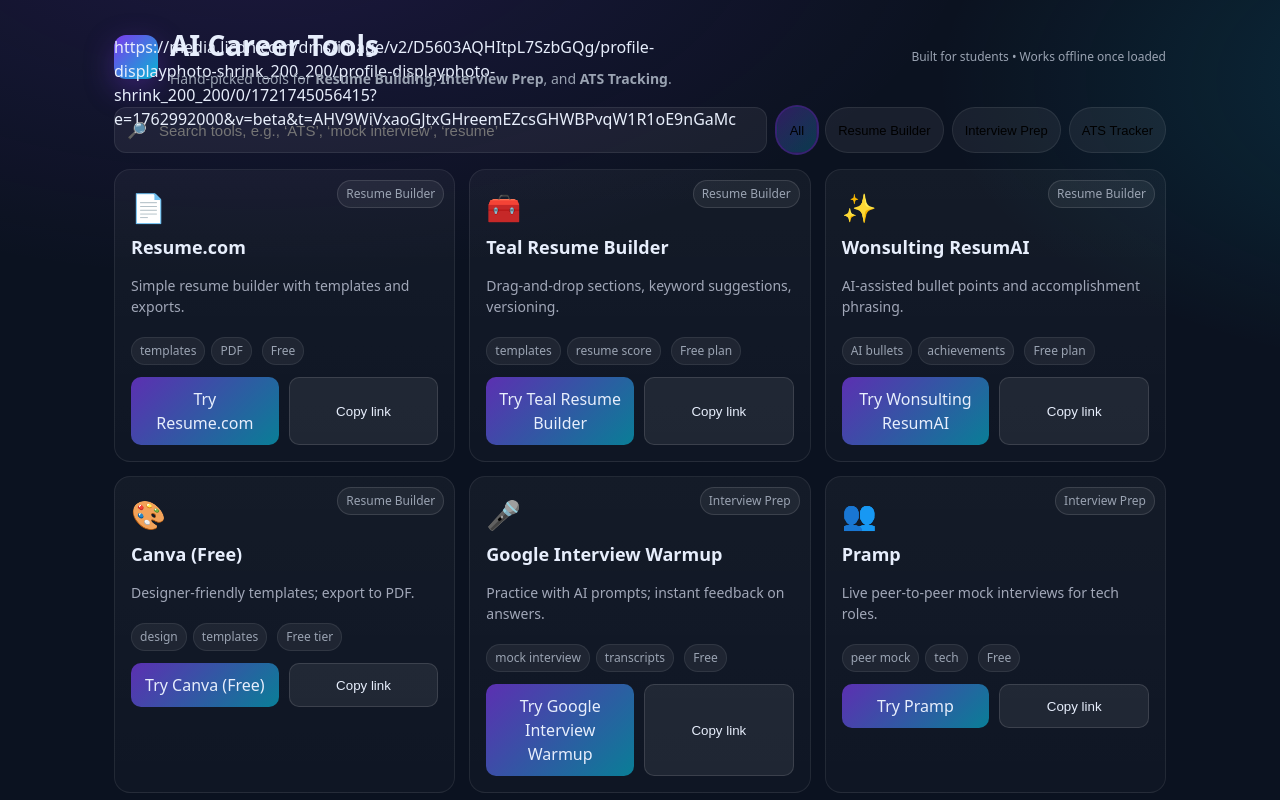
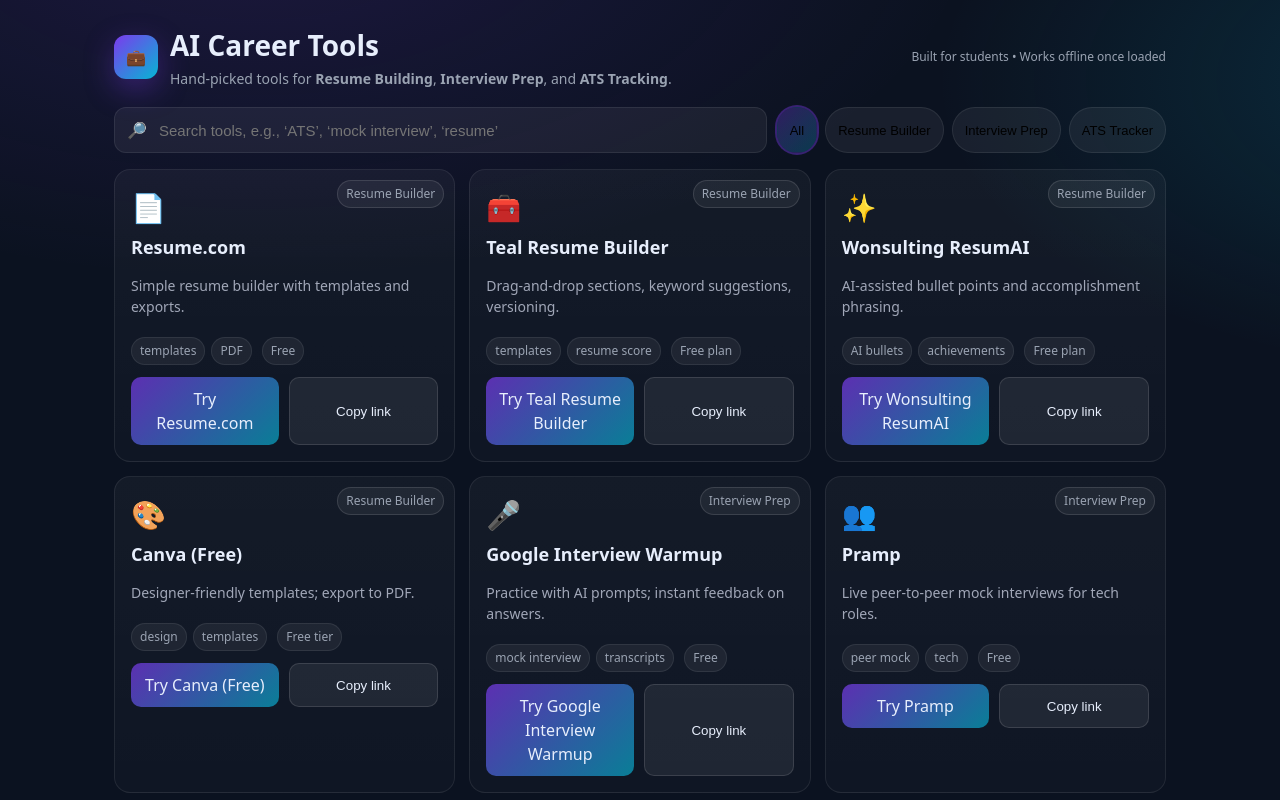
Before and after one commit to ajayinvns/ai-career-tools, a plain HTML site: page index.html in a window 1280 px wide. Shown: the top 800 px of the page. Drawn offline with Linux system fonts and the light colour scheme.

Commit message:
Update index.html

```diff
--- a/index.html
+++ b/index.html
@@ -50,7 +50,7 @@
   <div class="container">
     <header>
       <div class="title" role="banner">
-        <div class="logo" aria-hidden="true">https://media.licdn.com/dms/image/v2/D5603AQHItpL7SzbGQg/profile-displayphoto-shrink_200_200/profile-displayphoto-shrink_200_200/0/1721745056415?e=1762992000&v=beta&t=AHV9WiVxaoGJtxGHreemEZcsGHWBPvqW1R1oE9nGaMc</div>
+        <div class="logo" aria-hidden="true">💼</div>
         <div>
           <h1>AI Career Tools</h1>
           <div class="subtitle">Hand‑picked tools for <strong>Resume Building</strong>, <strong>Interview Prep</strong>, and <strong>ATS Tracking</strong>.</div>
```
